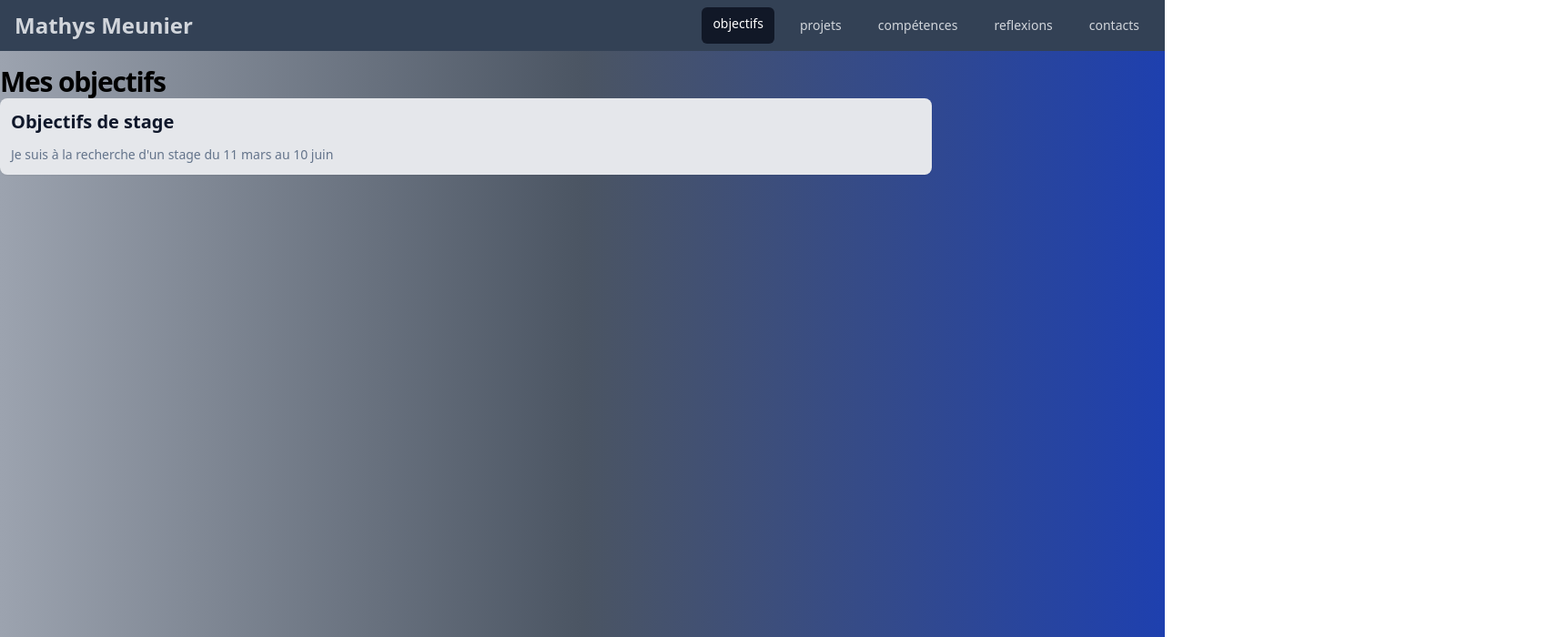
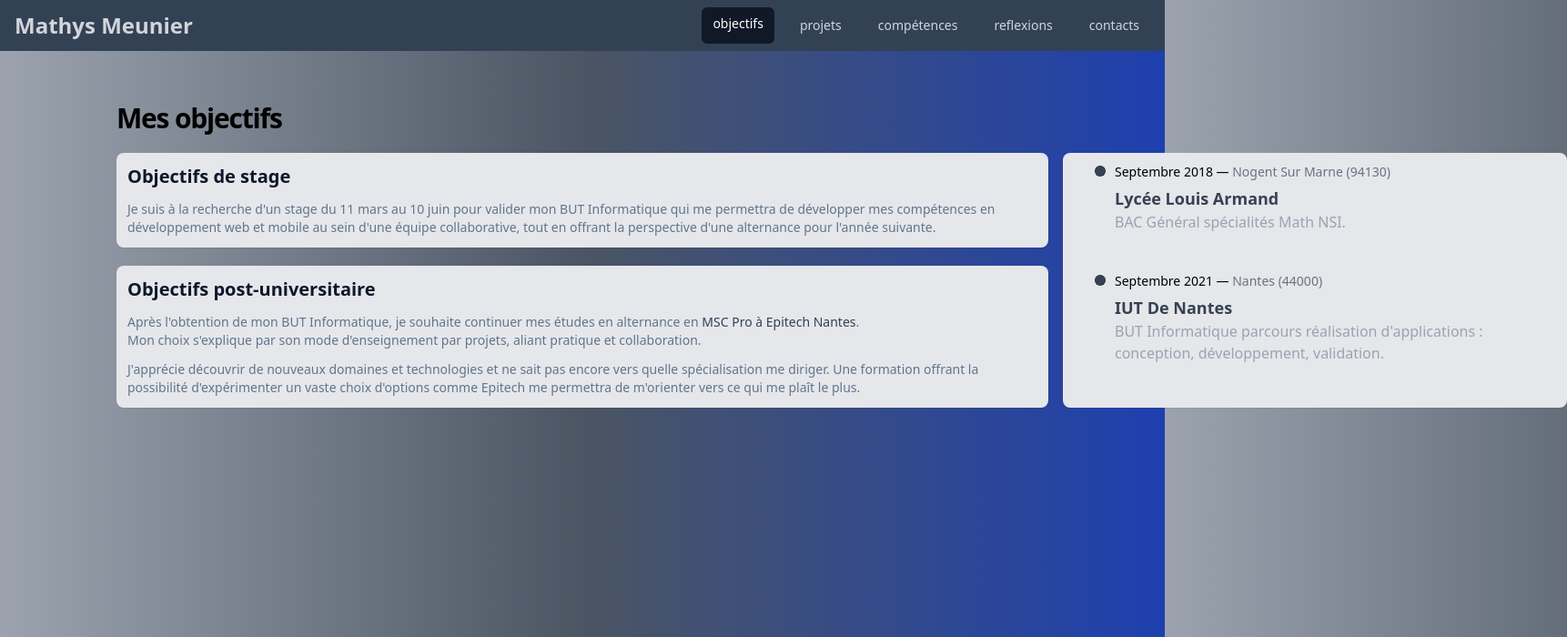
Before and after one commit to Thysma23/Portfolio, a React (Create React App) app: page /objectives in a window 1280 px wide. Shown: the top 700 px of the page at 91% size, 1722 px wide, since content can reach past the window. Built offline with nearby package versions, Linux system fonts and the light colour scheme.

Commit message:
Ajout de timeline et des sections d'objectifs à ObjectivesIndex

```diff
--- a/src/pages/Objectives/Objectives.tsx
+++ b/src/pages/Objectives/Objectives.tsx
@@ -1,15 +1,55 @@
 import Main from "../../components/container/Main"
+import TimelineContainer from "../../components/timeline/TimelineContainer"
+import TimelineItem from "../../components/timeline/TimelineItem"
 
 export default function ObjectivesIndex() {
   return (
-    <Main className="pt-14">
+    <Main className="pt-24 mx-32">
       <h1>Mes objectifs</h1>
-      <section>
-        <h2>Objectifs de stage</h2>
-        <p>
-          Je suis à la recherche d'un stage du 11 mars au 10 juin
-        </p>
-      </section>
+      <div className="flex space-x-4 mt-5">
+        <div>
+          <section>
+            <h2>Objectifs de stage</h2>
+            <p className="whitespace-pre-line">
+              Je suis à la recherche d'un stage du 11 mars au 10 juin
+              pour valider mon BUT Informatique
+              qui me permettra de développer mes compétences en développement web et mobile
+              au sein d'une équipe collaborative,
+              tout en offrant la perspective d'une alternance pour l'année suivante.
+            </p>
+          </section>
+          <section className="mt-5">
+            <h2>Objectifs post-universitaire</h2>
+            <p>
+              Après l'obtention de mon BUT Informatique, je souhaite continuer mes études en alternance en&nbsp;
+              <a href="https://www.epitech.eu/formation-alternance/master-of-science-post-bac3/" className="text-slate-700">MSC Pro à Epitech Nantes</a>.
+              <br />
+              Mon choix s'explique par son mode d'enseignement par projets, aliant pratique et collaboration.
+            </p>
+            <p>
+              J'apprécie découvrir de nouveaux domaines et technologies et ne sait pas encore vers quelle spécialisation me diriger. Une formation offrant la possibilité d'expérimenter un vaste choix d'options comme Epitech me permettra de m'orienter vers ce qui me plaît le plus.
+            </p>
+          </section>
+        </div>
+        <aside>
+          <TimelineContainer>
+            <TimelineItem date={{ datetime: new Date("2018-09-01"), text: "Septembre 2018" }}
+              lieu={{
+                link: "https://www.google.com/maps/place//data=!4m2!3m1!1s0x47e60d7b3de6436d:0xcc8ac4f1da8a7bcc?sa=X&ved=2ahUKEwjV3NffofmDAxXjQ6QEHROxD-sQ4kB6BAg6EAA",
+                name: "Nogent Sur Marne (94130)"
+              }}
+              title="Lycée Louis Armand"
+              description="BAC Général spécialités Math NSI." />
+            <TimelineItem date={{ datetime: new Date("2021-09-01"), text: "Septembre 2021" }}
+              lieu={{
+                link: "",
+                name: "Nantes (44000)"
+              }}
+              title="IUT De Nantes"
+              description="BUT Informatique parcours réalisation d'applications : conception, développement, validation." />
+          </TimelineContainer>
+        </aside>
+      </div>
     </Main>
   )
 }
```
